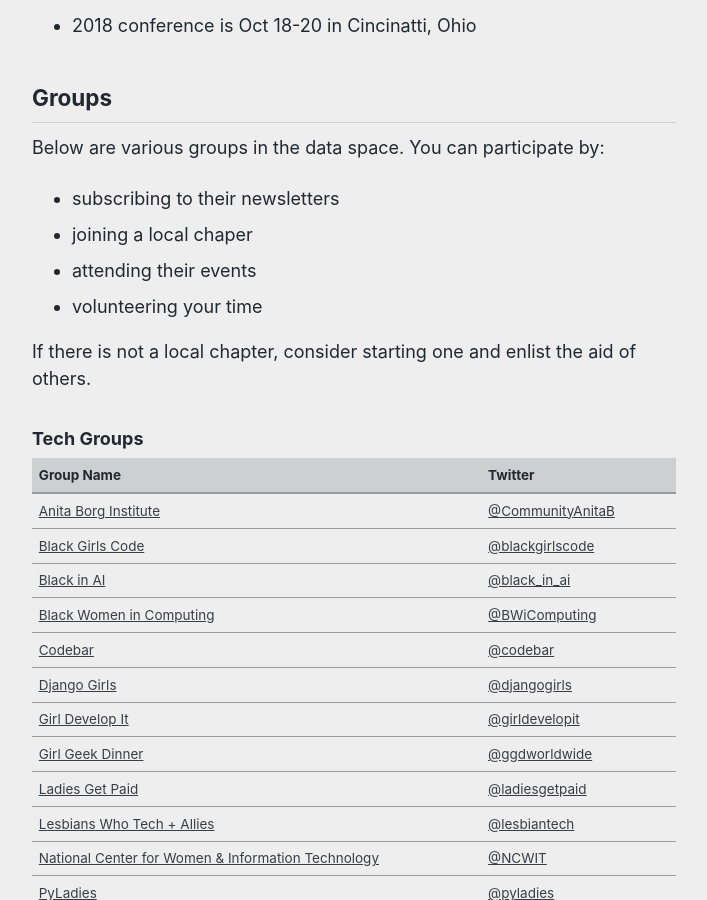
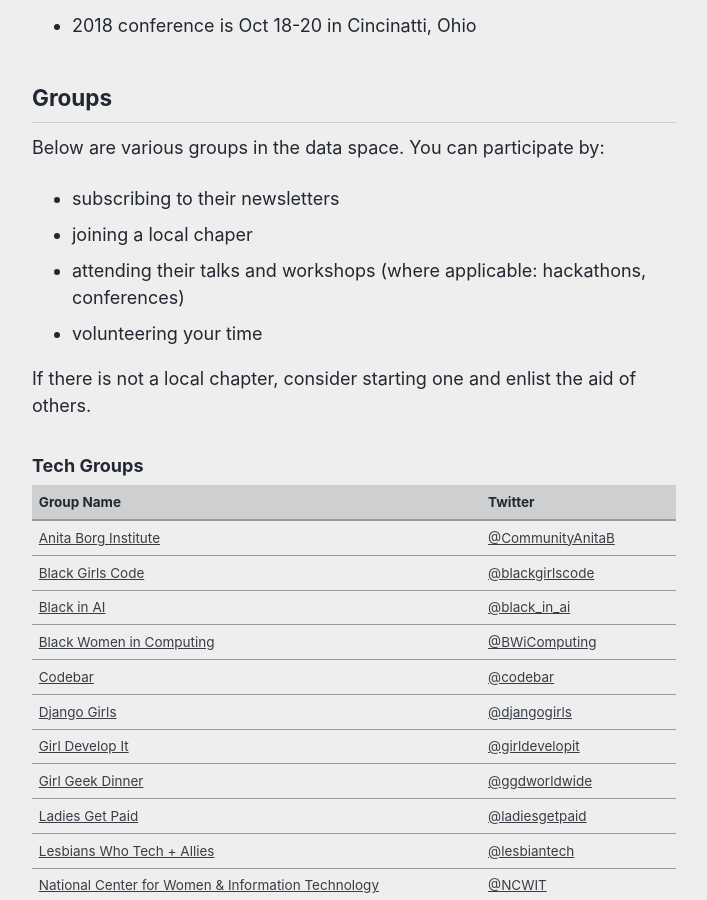
Before and after one commit to reshamas/reshamas.github.io, a Jekyll site: the page built from _posts/2018-05-09-resource-guide-for-women-in-data-science.md, in a window 1280 px wide and 900 px high, scrolled down 2509 px. Shown: the whole window, without its empty margins (286-993 px from the left). Built offline with Jekyll 4.4.1, drawn with Linux system fonts in a browser that asks for light colours.

Commit message:
Update 2018-05-09-resource-guide-for-women-in-data-science.md

```diff
--- a/_posts/2018-05-09-resource-guide-for-women-in-data-science.md
+++ b/_posts/2018-05-09-resource-guide-for-women-in-data-science.md
@@ -61,7 +61,7 @@
 Below are various groups in the data space.  You can participate by:
 - subscribing to their newsletters
 - joining a local chaper
-- attending their events
+- attending their talks and workshops (where applicable: hackathons, conferences)
 - volunteering your time
 
 If there is not a local chapter, consider starting one and enlist the aid of others.
```
